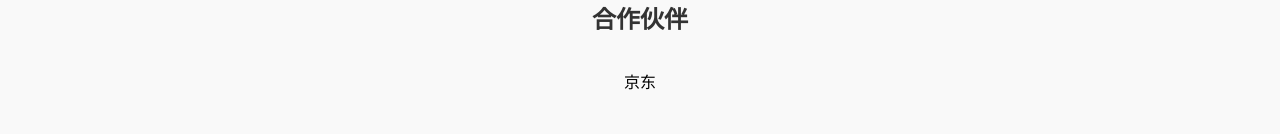
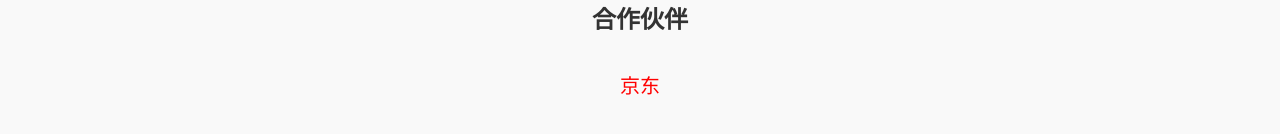
Before and after one commit to HanlongLi/changxiao-website, a React (Create React App) app: page /about in a window 1280 px wide. Shown: the part 1232-1366 px from the top of the page. Built offline with nearby package versions, Linux system fonts and the light colour scheme.

Commit message:
Update About.css

```diff
--- a/src/About.css
+++ b/src/About.css
@@ -148,9 +148,13 @@
   .partners h2 {
     margin-bottom: 30px;
     font-size: 24px;
-    color: #333;
+    color: #333333;
   }
 
+  .partners p{
+    color: red;
+    font-size: 20px;
+  }
   .partner-logos {
     display: flex;
     justify-content: space-around;
```
